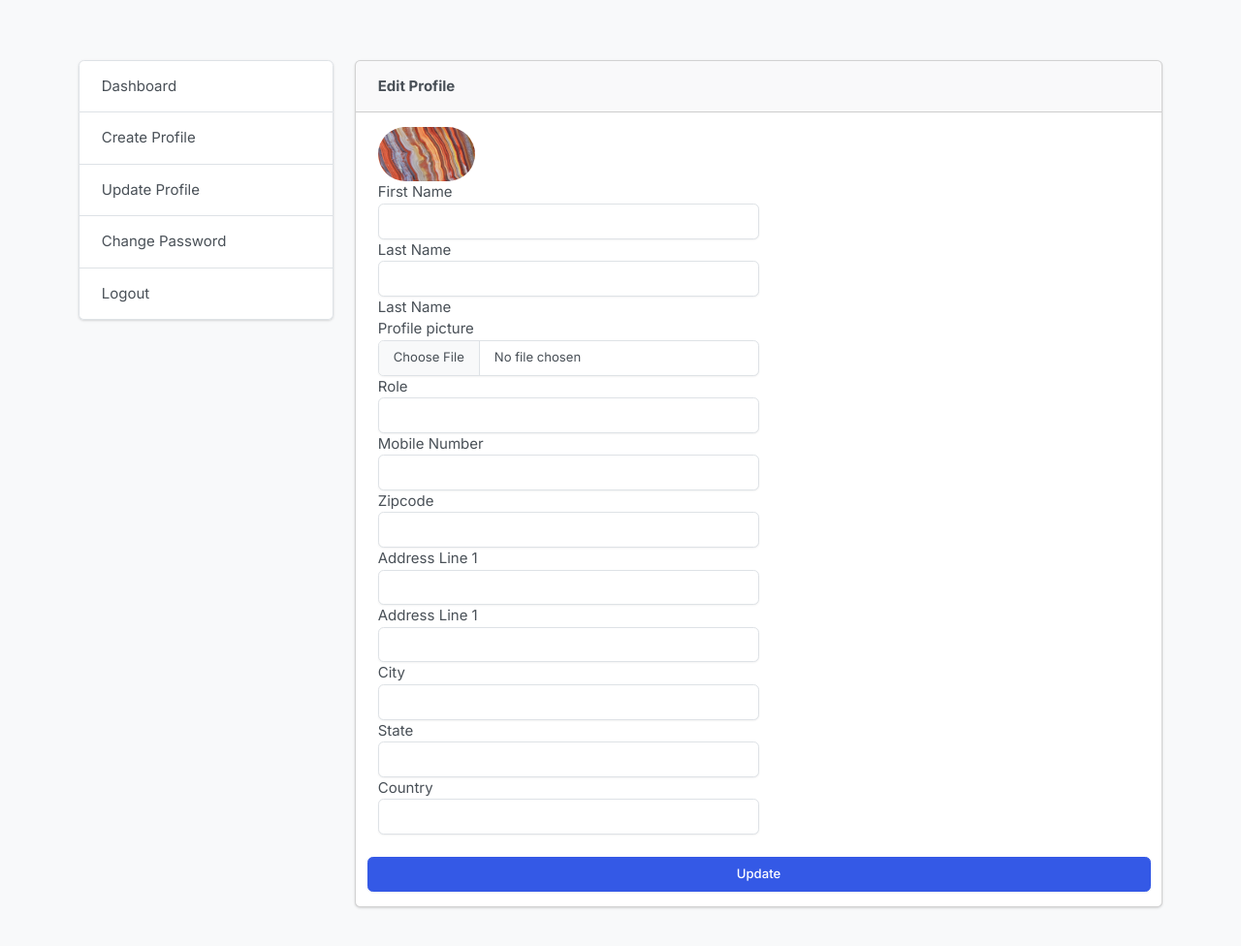
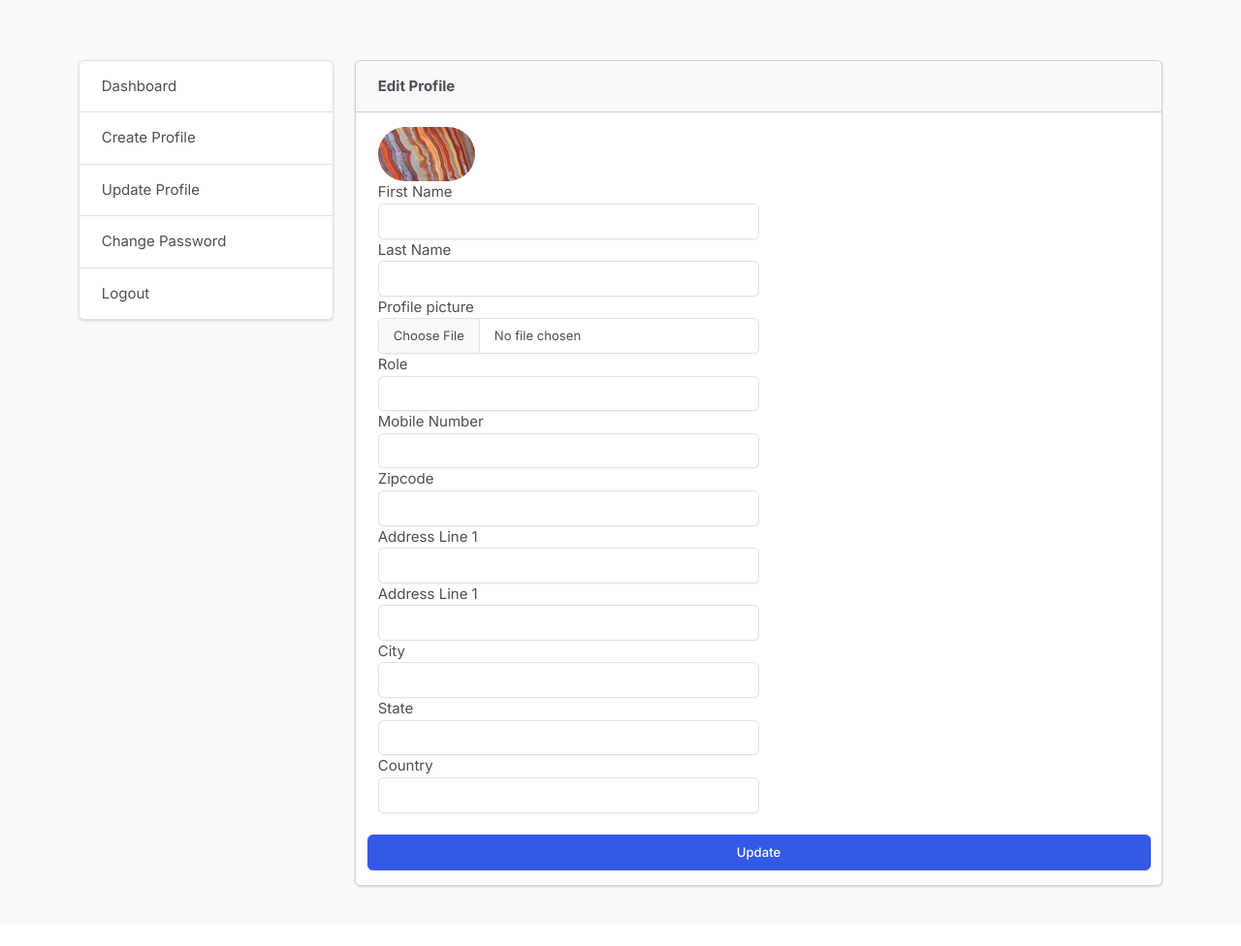
Before and after one commit to upendrakuruba/DjangoAuthwithTDD, a Django app: template templates/edit_profile.html in a window 1280 px wide. Shown: the part 81-1057 px from the top of the page at 97% size. After the commit the page ends 997 px from the top, so only its background shows below. Run offline with Django 5.2, Linux system fonts and the light colour scheme; the template is opened without the code that fills it: values that come from a table or form of the project are taken from there, others are empty; data comes from the database, SQL or seed files in the repository; both versions use the stored data as it was after the commit; some libraries are stand-ins or nearby versions; some web fonts are replaced.

Commit message:
sectkeyerrorcommit12

```diff
--- a/templates/edit_profile.html
+++ b/templates/edit_profile.html
@@ -29,10 +29,6 @@
           			<div class='form-group col-md-6'>
 						<label>Last Name</label>
 						{{user_form.last_name}}
-					</div>
-					<div class='form-group col-md-6'>
-						<label>Last Name</label>
-						{{user_form.username}}
 					</div>
 					<div class='form-group col-md-6'>
 						<label>Profile picture</label>
```
Also changed, not shown: db.sqlite3, media/userprofile/133593557534148652_Qtk7TYZ.jpg (added).
